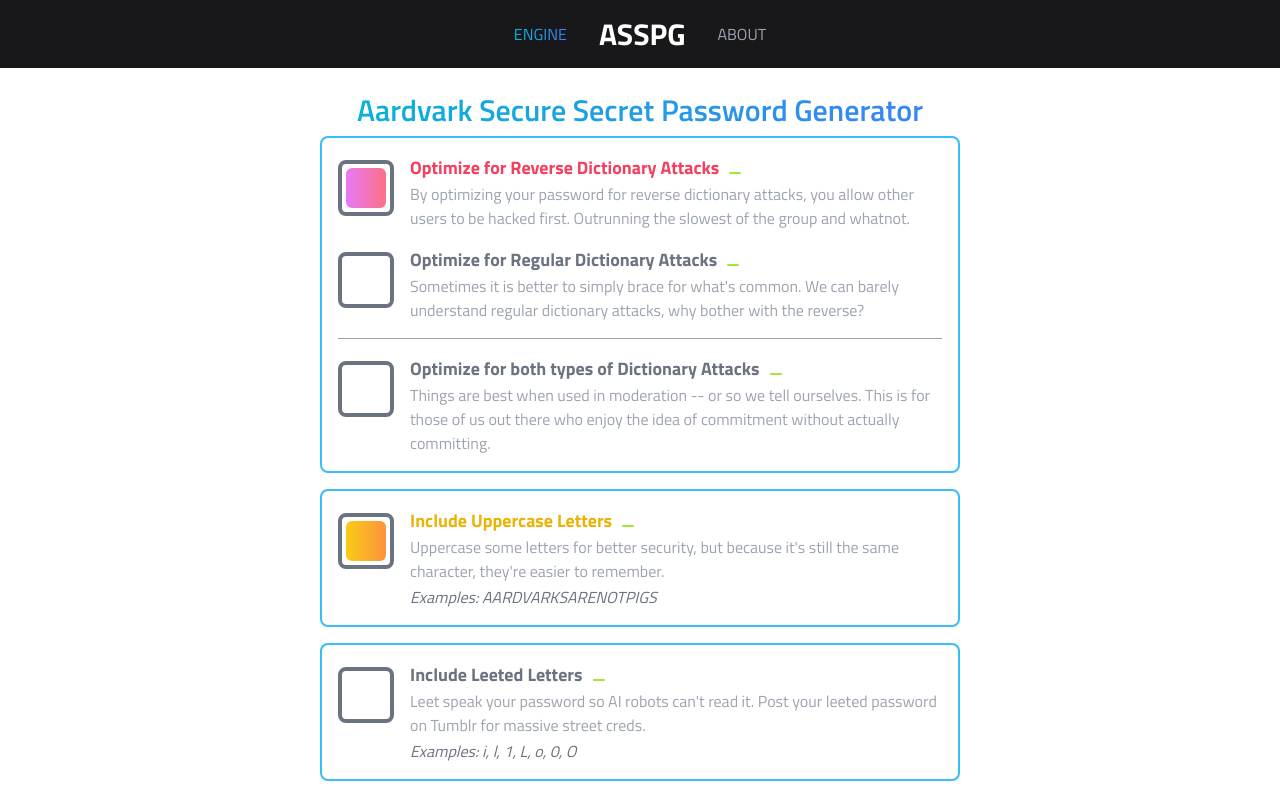
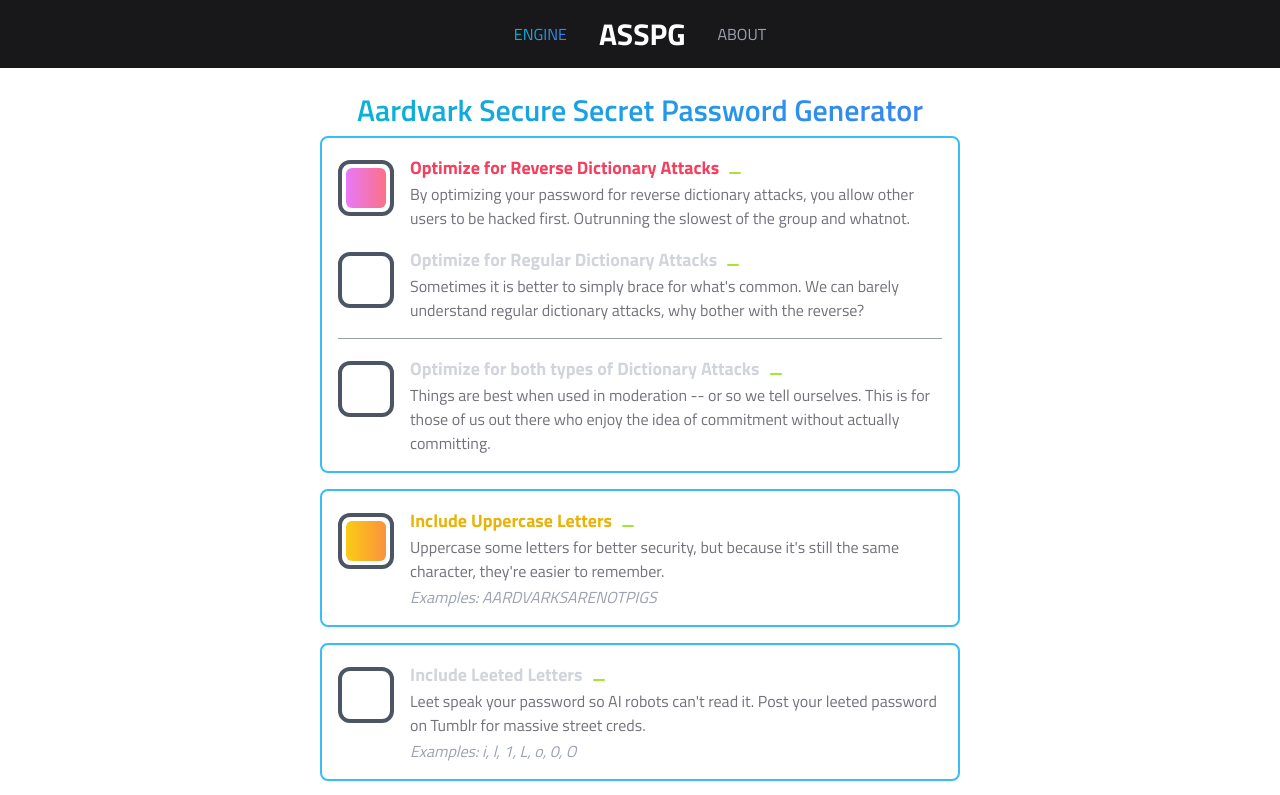
Before and after one commit to kndshein/ASSPG, a React (Create React App) app: page / in a window 1280 px wide. Shown: the top 795 px of the page. Built offline with nearby package versions, Linux system fonts and the light colour scheme.

Commit message:
Replace light theme in Checkbox.js

```diff
--- a/src/components/Checkbox.jsx
+++ b/src/components/Checkbox.jsx
@@ -50,19 +50,19 @@ export default function Checkbox({
   return (
     <section className="flex p-2">
       <div
-        className={`flex shrink-0 justify-center items-center mr-4 mt-1.5 w-14 h-14 border-4 rounded-lg dark:rounded-xl transition ease-in-out ${
+        className={`flex shrink-0 justify-center items-center mr-4 mt-1.5 w-14 h-14 border-4 rounded-xl transition ease-in-out ${
           disabled
-            ? 'border-gray-300 dark:border-zinc-800'
-            : `border-gray-500 dark:border-gray-600 ${colorConfig[name].borderHover}`
+            ? 'border-zinc-800'
+            : `border-gray-600 ${colorConfig[name].borderHover}`
         }`}
       >
         <button
           className={`h-10 w-10 p-3 m-1 rounded-md transition ease-in-out ${
             disabled
-              ? 'bg-gray-300 dark:bg-zinc-800'
+              ? 'bg-zinc-800'
               : `${
                   value && `bg-gradient-to-r ${colorConfig[name].gradient}`
-                } hover:shadow-md active:shadow-inner dark:hover:shadow-gray-700`
+                } hover:shadow-md active:shadow-inner hover:shadow-gray-700`
           }`}
           onClick={() => handleOnClick(name)}
           disabled={disabled}
@@ -72,12 +72,8 @@ export default function Checkbox({
         <p
           className={`font-bold text-lg ${
             disabled
-              ? 'text-gray-300 dark:text-zinc-700'
-              : `${
-                  value
-                    ? `${colorConfig[name].textColor}`
-                    : 'text-gray-500 dark:text-gray-300'
-                }`
+              ? 'text-zinc-700'
+              : `${value ? `${colorConfig[name].textColor}` : 'text-gray-300'}`
           }`}
         >
           {desc}{' '}
@@ -85,19 +81,11 @@ export default function Checkbox({
             {price}
           </span>
         </p>
-        <p
-          className={`${
-            disabled
-              ? 'text-gray-300 dark:text-zinc-700'
-              : 'text-gray-400 dark:text-zinc-500'
-          }`}
-        >
+        <p className={`${disabled ? 'text-zinc-700' : 'text-zinc-500'}`}>
           {long_desc}
         </p>
         {example && (
-          <p className="text-gray-500 italic mt-0.5 dark:text-gray-400">
-            Examples: {example}
-          </p>
+          <p className="text-gray-400 italic mt-0.5">Examples: {example}</p>
         )}
       </section>
     </section>
```
